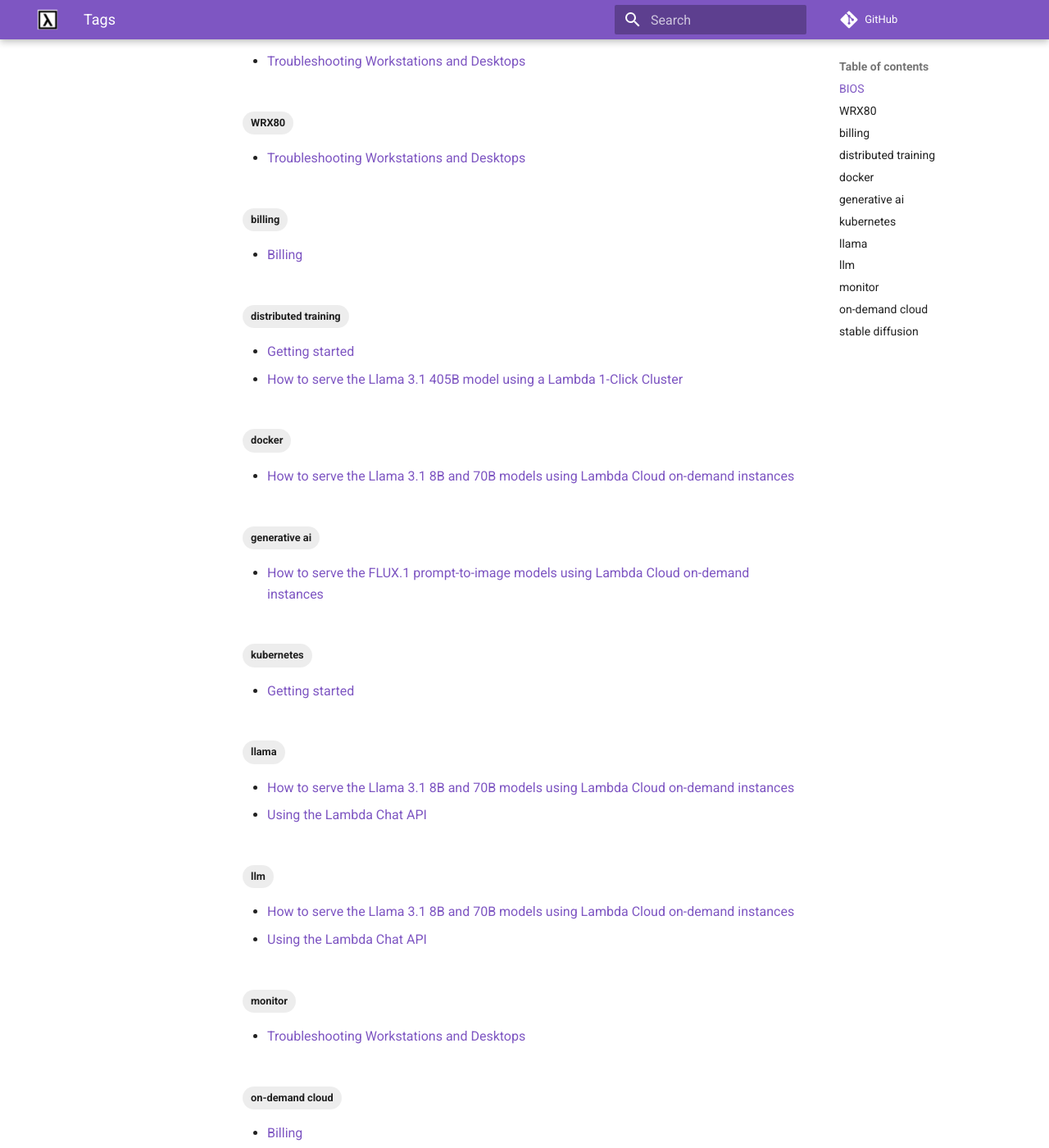
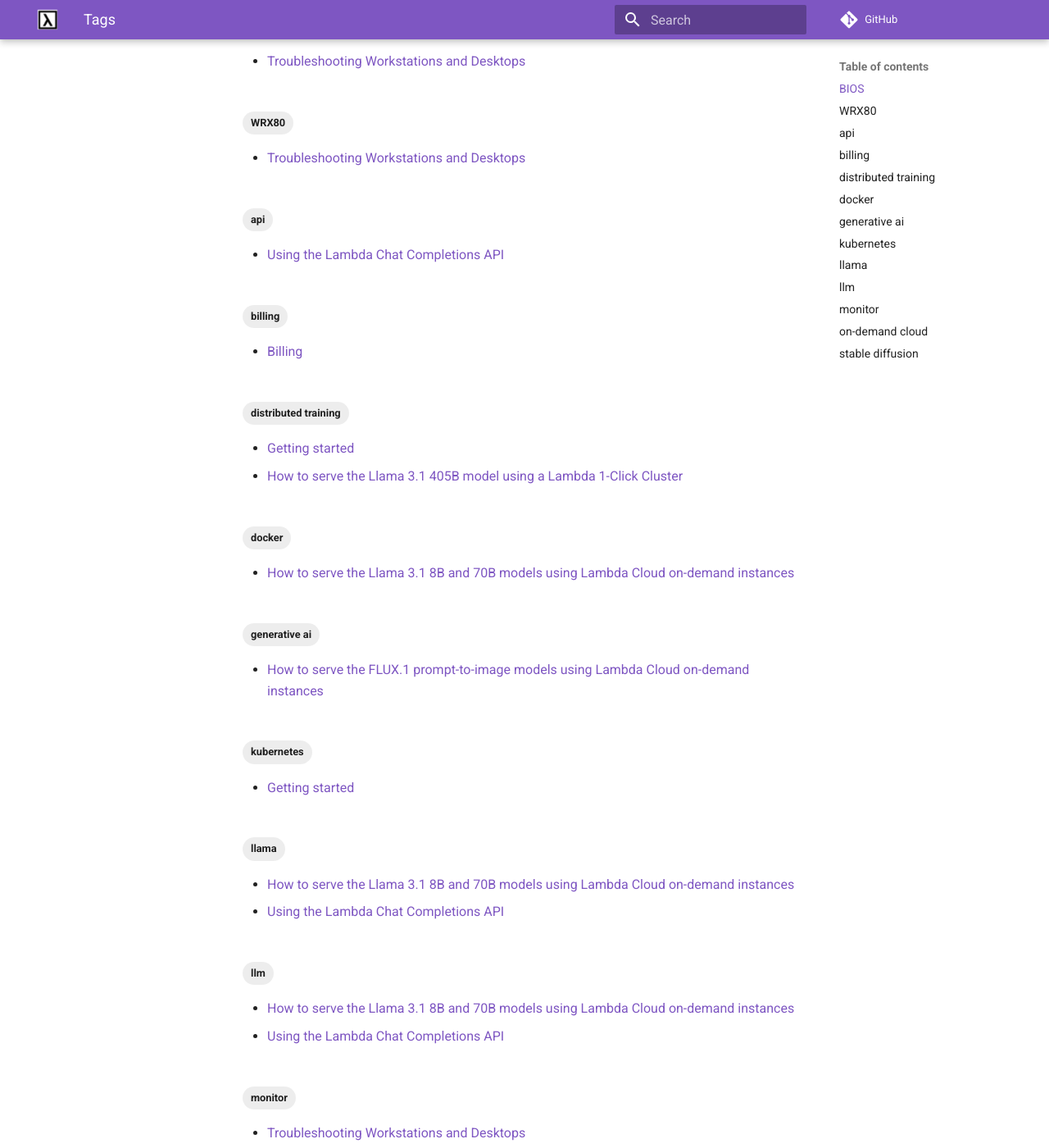
Before and after one commit to cbrownstein-lambda/lambda-docs-mkdocs, an MkDocs documentation site: the page built from docs/tags.md, in a window 1280 px wide and 1400 px high, scrolled down 218 px. Shown: the whole window at 82% size. Built offline with MkDocs 1.6.1 and Material for MkDocs 9.7.7, drawn with Linux system fonts in a browser that asks for light colours; a script that is not in the unit is left out; comment, search, counter and statistics services are not loaded.

Commit message:
Update product name and add tag

```diff
--- a/docs/guides/lambda-chat-api.md
+++ b/docs/guides/lambda-chat-api.md
@@ -1,12 +1,13 @@
 ---
-description: Using the Lambda Chat API
+description: Using the Lambda Chat Completions API
 comments: true
 tags:
+  - api
   - llama
   - llm
 ---
 
-# Using the Lambda Chat API
+# Using the Lambda Chat Completions API
 
 The Lambda Chat API enables you to use the [Llama 3.1 405B Instruct large
 language model (LLM)](https://llama.meta.com/) without the need to set up your
```
